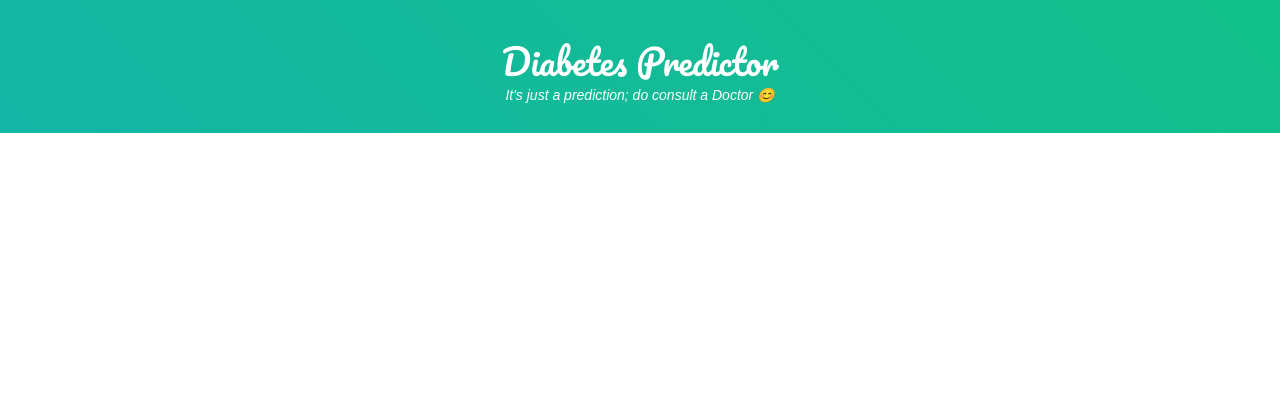
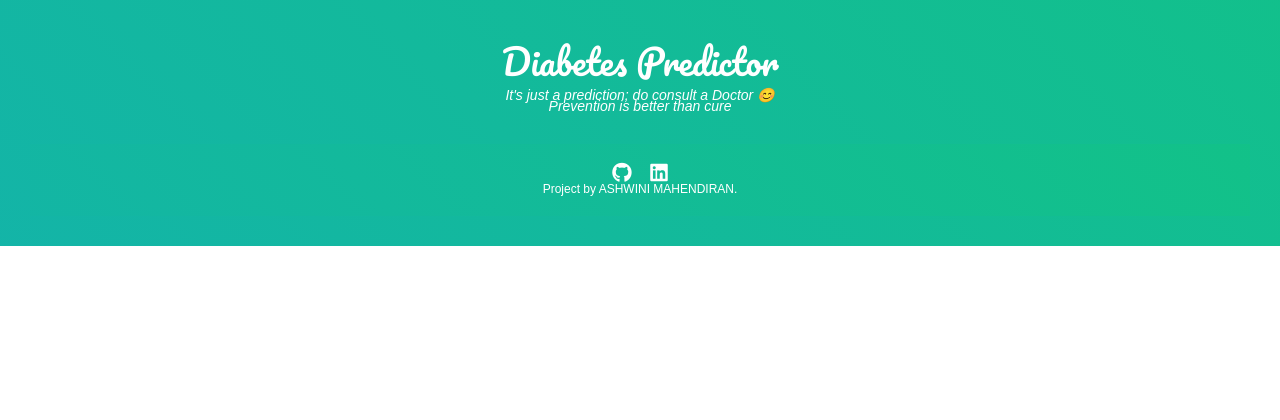
Before and after one commit to AshwiniMahe/diabetes-detection, a Flask app: template templates/result.html in a window 1280 px wide. Shown: the top 420 px of the page. Run offline with Flask 2, Linux system fonts and the light colour scheme; the template is opened without the code that fills it, so the values that code supplies are empty; parts of the project's set-up code (start-up, migrations or seed data) failed here and were passed over; some libraries are stand-ins or nearby versions.

Commit message:
Update result.html

```diff
--- a/templates/result.html
+++ b/templates/result.html
@@ -17,6 +17,7 @@
             <h2 class='container-heading'><span class="heading_font">Diabetes Predictor</span></h2>
             <div class='description'>
     			<p>It's just a prediction; do consult a Doctor 😊</p>
+		    	<p> Prevention is better than cure</p?
     		</div>
     	</div>
 
```
